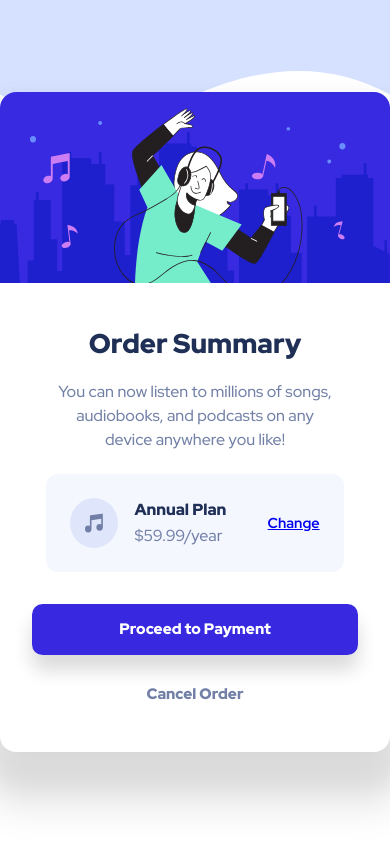
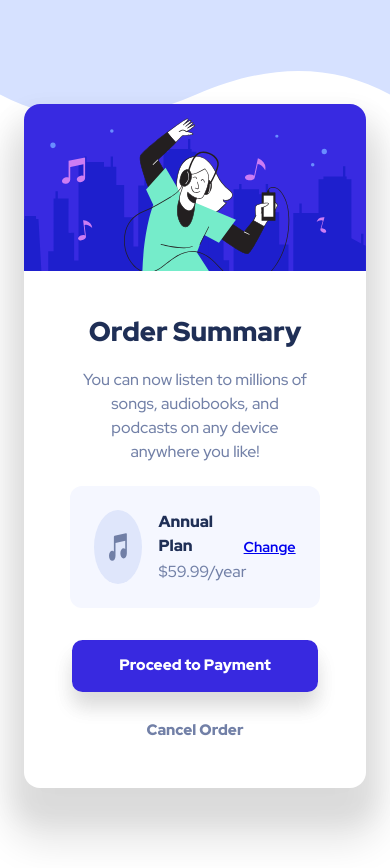
Before and after one commit to ryuwrld/order-summary-component-main, a plain HTML site: page index.html in a window 390 px wide. Before the commit the page ends 844 px from the top, so only its background shows below. Drawn offline with Linux system fonts and the light colour scheme.

Commit message:
Update style.css

```diff
--- a/style.css
+++ b/style.css
@@ -72,6 +72,7 @@
     display: flex;
     justify-content: center;
     align-items: center;
+    margin: 1.5rem;
   }
 
   .card {
@@ -81,6 +82,12 @@
     overflow: hidden;
     box-shadow: 0px 20px 25px 15px rgba(0,0,0,0.05),
                 0px 40px 38px 15px rgba(0,0,0,0.1);
+  }
+
+  @media (max-width: 450px) {
+    .card {
+      min-width: 300px;
+    }
   }
 
   .card-img {
@@ -159,6 +166,8 @@
     justify-content: center;
     text-align: center;
     gap: .8rem;
+    padding-left: 1rem;
+    padding-right: 1rem;
   }
 
   .btn {
```
